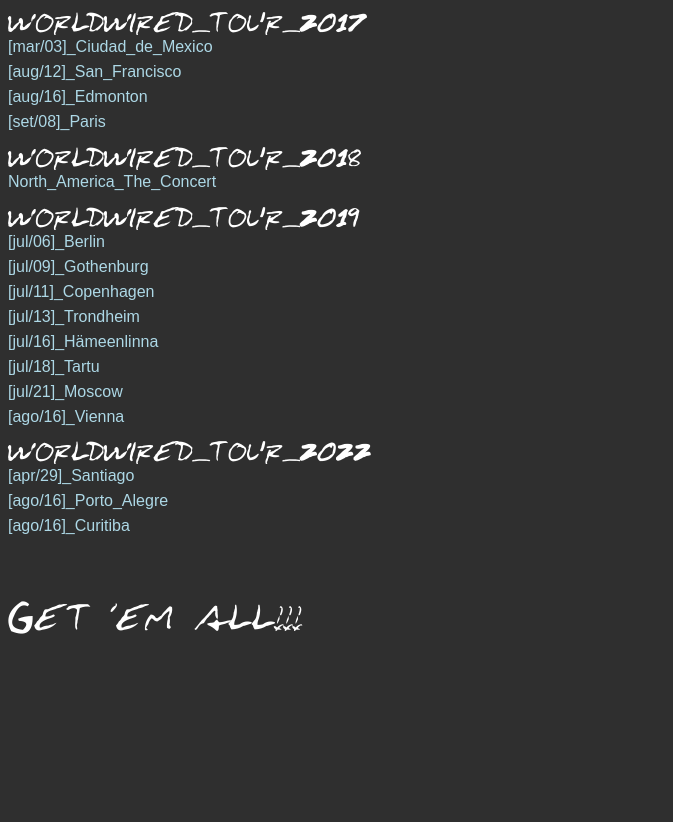
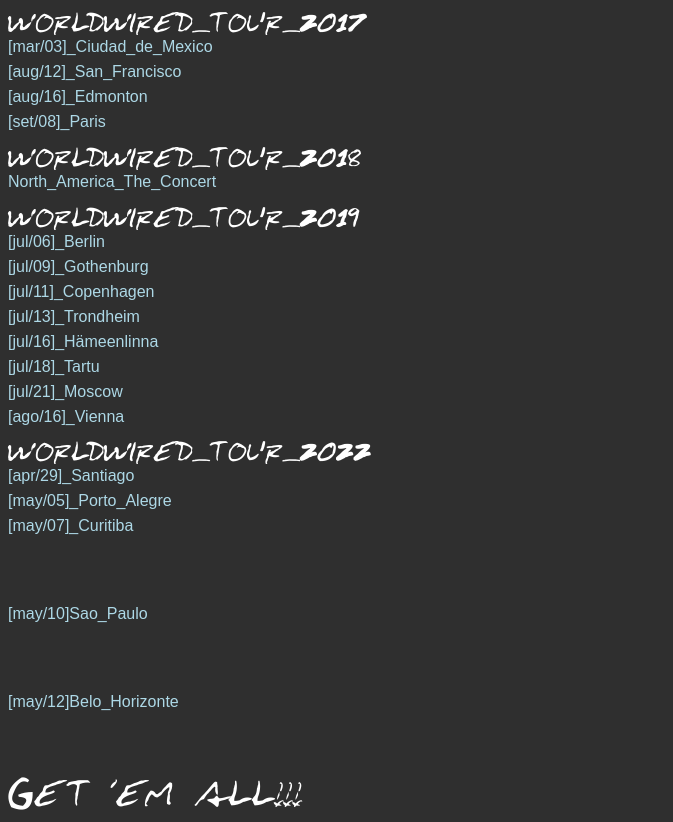
Before and after one commit to hardwiredtsd/hardwiredtsd.github.io, a plain HTML site: page index.html in a window 1280 px wide. Shown: the part 128-950 px from the top of the page, without its empty margins (0-673 px from the left). Before the commit the page ends 800 px from the top, so only its background shows below. Drawn offline with Linux system fonts and the light colour scheme.

Commit message:
Sao_Paulo

```diff
--- a/index.html
+++ b/index.html
@@ -131,8 +131,10 @@ span g{
 
   <h2 style="margin-bottom:0;"><a class="three" href="fuuk.html">Worldwired_tour_2022</a></h2>
   <p style="margin:0; padding-top:0;margin-bottom:7px;"><a class="one" href="https://drive.google.com/file/d/1b0k_Rex17XSoBmkuQYQAuY4eNTCn9j8v/view?usp=sharing">[apr/29]_Santiago</a></p>
-  <p style="margin:0; padding-top:0;margin-bottom:7px;"><a class="one" href="https://drive.google.com/file/d/1-SKElyeRQH4XiSllC_qpGg5vKv2DJxyA/view?usp=sharing">[ago/16]_Porto_Alegre</a></p>
-  <p style="margin:0; padding-top:0;margin-bottom:70px;"><a class="one" href="https://drive.google.com/file/d/11BcDqgP6FD4glUjA4VN1txwMfk28Inkh/view?usp=sharing">[ago/16]_Curitiba</a></p>
+  <p style="margin:0; padding-top:0;margin-bottom:7px;"><a class="one" href="https://drive.google.com/file/d/1-SKElyeRQH4XiSllC_qpGg5vKv2DJxyA/view?usp=sharing">[may/05]_Porto_Alegre</a></p>
+  <p style="margin:0; padding-top:0;margin-bottom:70px;"><a class="one" href="https://drive.google.com/file/d/11BcDqgP6FD4glUjA4VN1txwMfk28Inkh/view?usp=sharing">[may/07]_Curitiba</a></p>
+  <p style="margin:0; padding-top:0;margin-bottom:70px;"><a class="one" href="https://drive.google.com/file/d/1iDv-s_hNjklrupqLm3-pY2UynZzrEAoz/view?usp=sharing">[may/10]Sao_Paulo</a></p>
+  <p style="margin:0; padding-top:0;margin-bottom:70px;"><a class="one" href="fuuk.html">[may/12]Belo_Horizonte</a></p>
 
   <span style="margin:110;margin-top:120px;margin-bottom:40px;"><a class="two" href="fuuk.html">Get 'Em all!!!</a></span>
 
```
Also changed, not shown: eet.html (+2 -0 lines).
